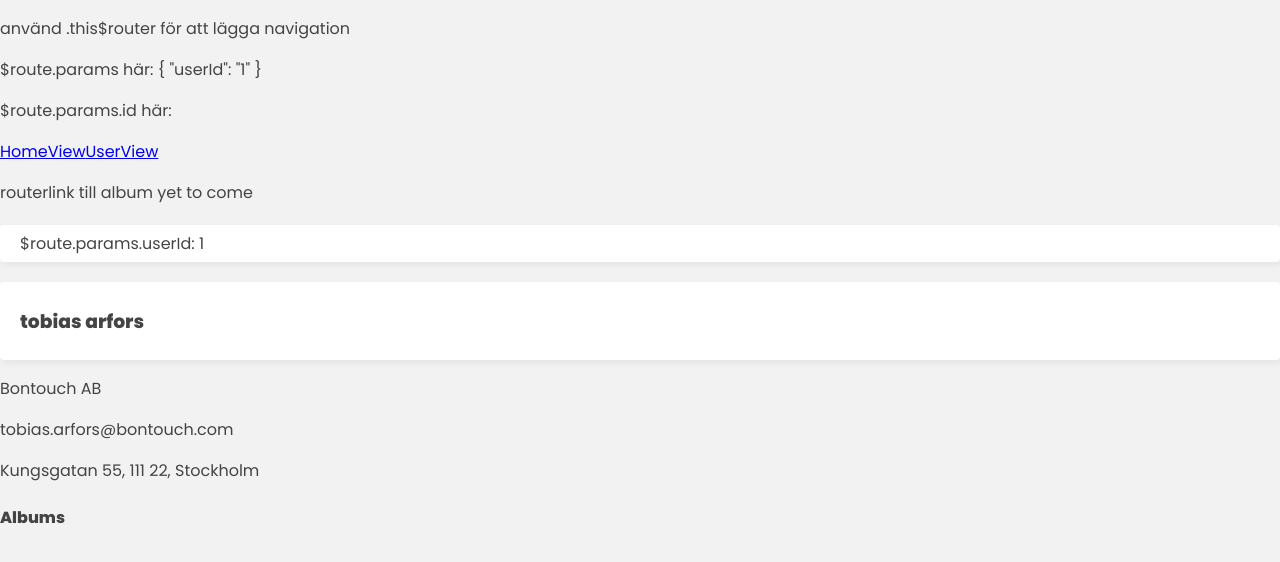
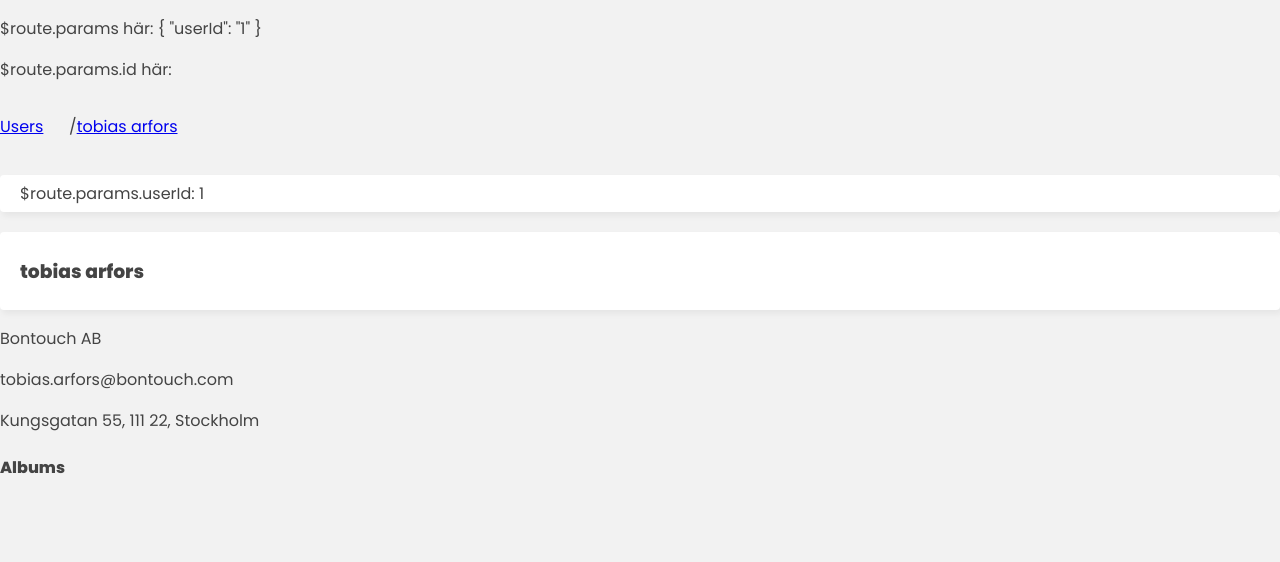
Before and after one commit to axxcident/Bontouch-Case, a Vue app: page /user/1 in a window 1280 px wide. Shown: the top 562 px of the page. Built offline with nearby package versions, Linux system fonts and the light colour scheme.

Commit message:
navbar breadcrumb på plats

```diff
--- a/src/assets/main.css
+++ b/src/assets/main.css
@@ -8,6 +8,25 @@ body {
 
 body * {
   font-family: "Poppins";
+}
+
+.breadcrumb {
+  display: flex;
+  flex-direction: row;
+  justify-content: flex-start;
+  align-items: center;
+}
+
+.breadcrumb .userbreadcrumb {
+  display: flex;
+  align-items: center;
+  margin: auto 2%;
+}
+
+.breadcrumb .albumbreadcrumb {
+  display: flex;
+  align-items: center;
+  margin: auto 2%;
 }
 
 .favvo-list {
@@ -45,3 +64,20 @@ body * {
 i {
   cursor: pointer;
 }
+
+header {
+  text-align: center;
+  background: #e7e7e7;
+  padding-top: 20px;
+  display: flex;
+  justify-content: center;
+  align-items: center;
+}
+
+header h2 {
+  margin: 0;
+  font-size: 2em;
+  padding-top: 25px;
+  margin-left: 15px;
+  color: #777;
+}
--- a/src/components/Navbar.vue
+++ b/src/components/Navbar.vue
@@ -1,20 +1,34 @@
 <template>
   <!-- Breadcrumb Navigation -->
+  <p> $route.params här: {{ $route.params }}</p>
+  <p> $route.params.id här: {{ $route.params.id }}</p>
   <nav class="breadcrumb">
-    <p>använd .this$router för att lägga navigation</p>
-    <p> $route.params här: {{ $route.params }}</p>
-    <p> $route.params.id här: {{ $route.params.id }}</p>
-    <RouterLink to="/">HomeView</RouterLink>
-    <RouterLink to="/user/:userId">UserView</RouterLink>
-    <p>routerlink till album yet to come</p>
-    <!-- <RouterLink to="/user/:id/album/:nr">AlbumView</RouterLink> -->
+    <RouterLink to="/">Users</RouterLink>
+    <div class="userbreadcrumb" v-if="$route.params.userId">
+      <p> / </p>
+      <RouterLink :to="`/user/${$route.params.userId}`">{{ employees[$route.params.userId - 1].namn }} {{
+        employees[$route.params.userId - 1].efter }}
+      </RouterLink>
+    </div>
+    <div class="albumbreadcrumb" v-if="$route.params.albumId">
+      <p> / </p>
+      <RouterLink :to="`/user/${$route.params.userId}/albums/${$route.params.albumId}`">{{
+        albums[$route.params.albumId - 1].title }}</RouterLink>
+    </div>
   </nav>
   <RouterView></RouterView>
 </template>
 
 <script>
 import { RouterView, RouterLink } from 'vue-router'
+import { storeToRefs } from 'pinia'
+import { useEmployeeStore } from '../stores/EmpStore'
 export default {
+  setup() {
+    const EmpStore = useEmployeeStore()
+    const { employees, albums } = storeToRefs(EmpStore)
 
+    return { EmpStore, employees, albums }
+  }
 }
 </script>
--- a/src/views/AlbumView.vue
+++ b/src/views/AlbumView.vue
@@ -1,8 +1,8 @@
 <template>
-  <div>
+  <header>
     <!-- $route.params här: { "userId": "1", "albumId": "1" } -->
-    <h5>{{ albums[$route.params.albumId - 1].title }}</h5>
-  </div>
+    <h2>{{ albums[$route.params.albumId - 1].title }}</h2>
+  </header>
 </template>
 
 <script>
```
